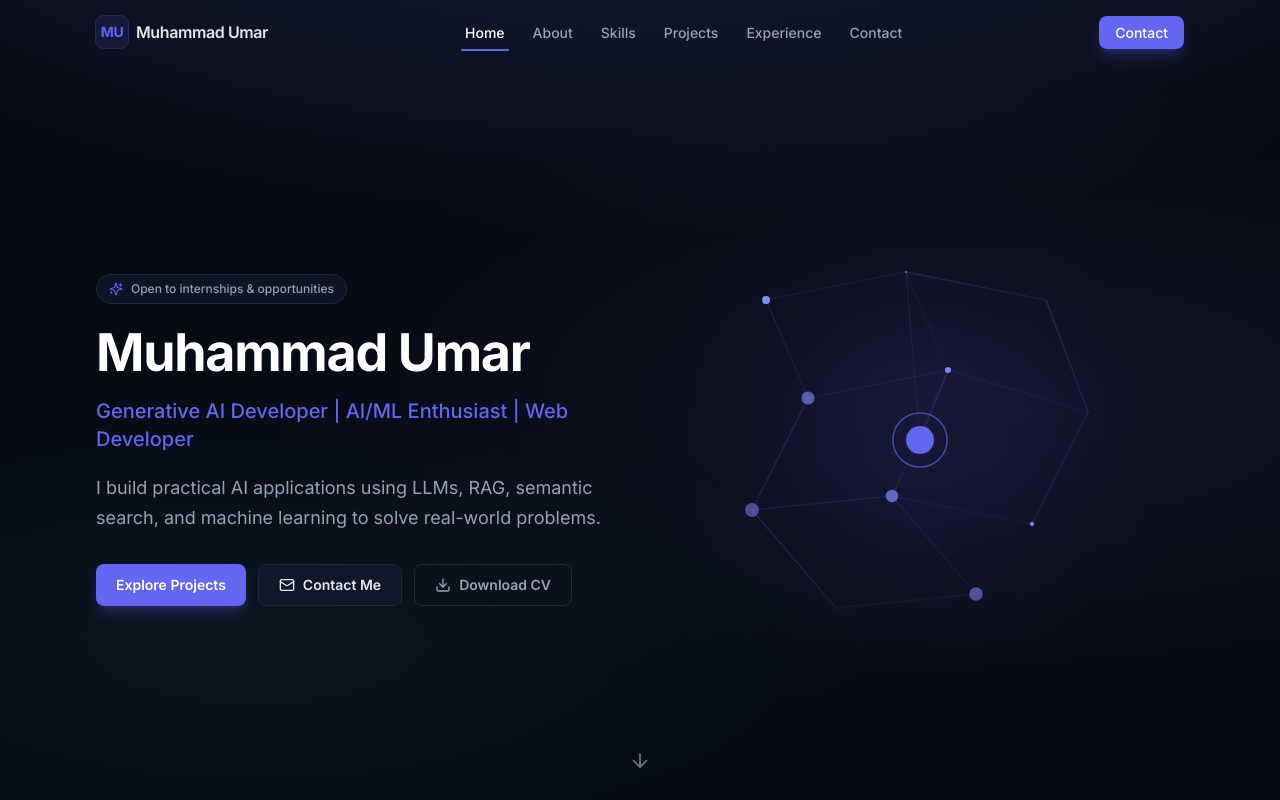
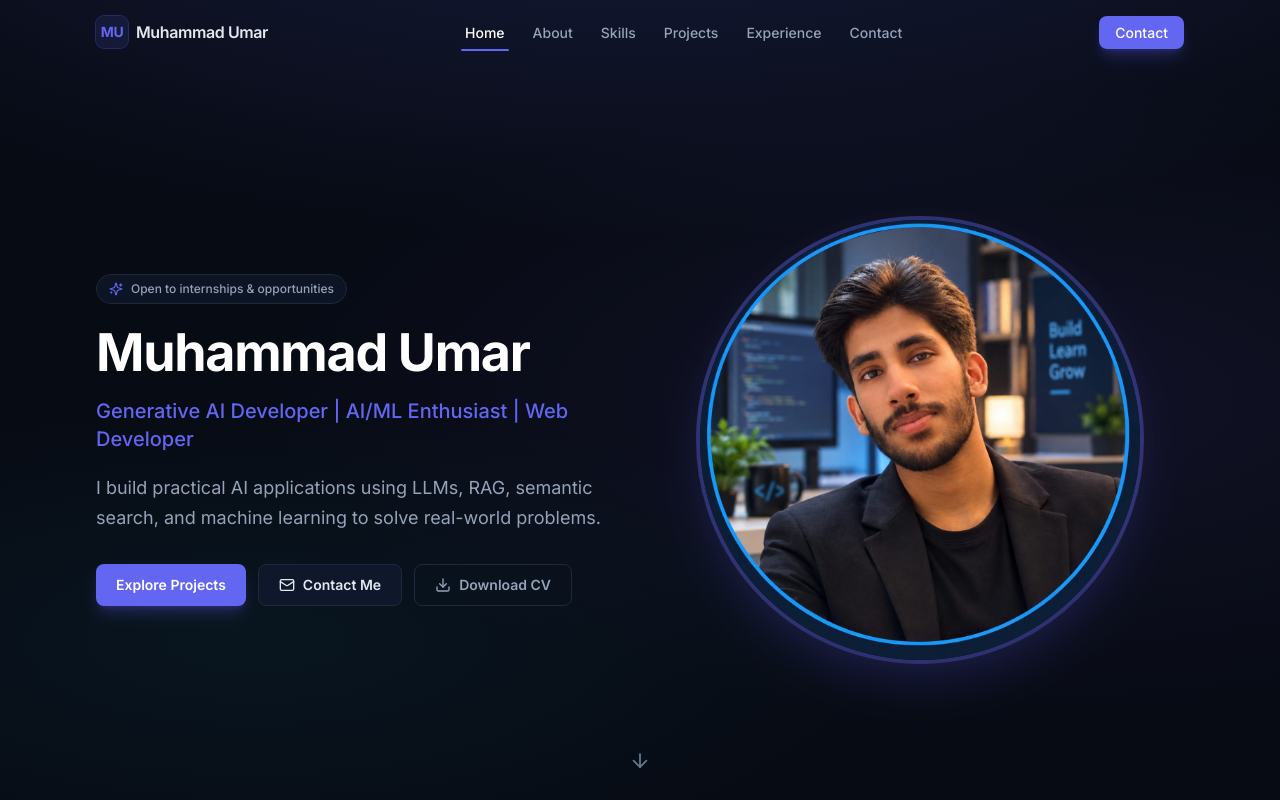
Before and after one commit to muhammdumardev-hash/muhammad-umar-portfolio, a React (Vite) app: page / in a window 1280 px wide. Shown: the top 800 px of the page. Built offline with nearby package versions, Linux system fonts and the light colour scheme.

Commit message:
Show profile photo in hero section

```diff
--- a/src/sections/Hero.tsx
+++ b/src/sections/Hero.tsx
@@ -1,7 +1,6 @@
 import { motion } from 'framer-motion'
 import { ArrowDown, Download, Mail, Sparkles } from 'lucide-react'
 import { siteConfig } from '../data/config'
-import NetworkVisual from '../components/NetworkVisual'
 
 const container = {
   hidden: { opacity: 0 },
@@ -98,12 +97,12 @@ export default function Hero() {
           </motion.div>
         </motion.div>
 
-        {/* Right: animated network visual */}
+        {/* Right: profile photo */}
         <motion.div
           initial={{ opacity: 0, scale: 0.95 }}
           animate={{ opacity: 1, scale: 1 }}
           transition={{ duration: 0.7, delay: 0.3 }}
-          className="relative mx-auto hidden w-full max-w-md lg:block"
+          className="relative mx-auto w-full max-w-md"
         >
           <div className="relative aspect-square">
             <div
@@ -113,7 +112,11 @@ export default function Hero() {
                   'radial-gradient(circle, rgba(99,102,241,0.35) 0%, transparent 70%)',
               }}
             />
-            <NetworkVisual />
+            <img
+              src="/myimg.jpg"
+              alt="Muhammad Umar"
+              className="relative h-full w-full rounded-full border-4 border-[var(--color-accent)]/40 object-cover object-center shadow-2xl shadow-indigo-500/20"
+            />
           </div>
         </motion.div>
       </div>
```
